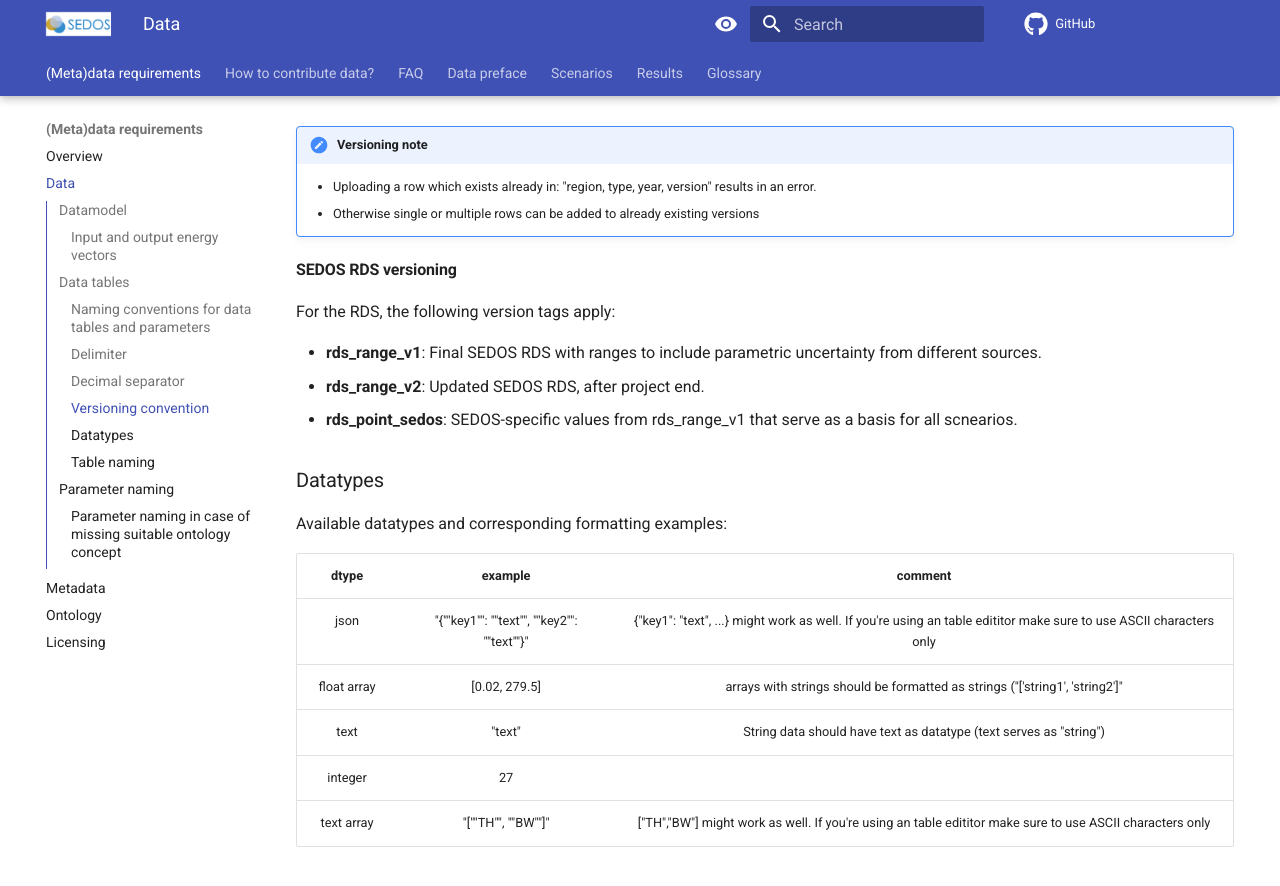
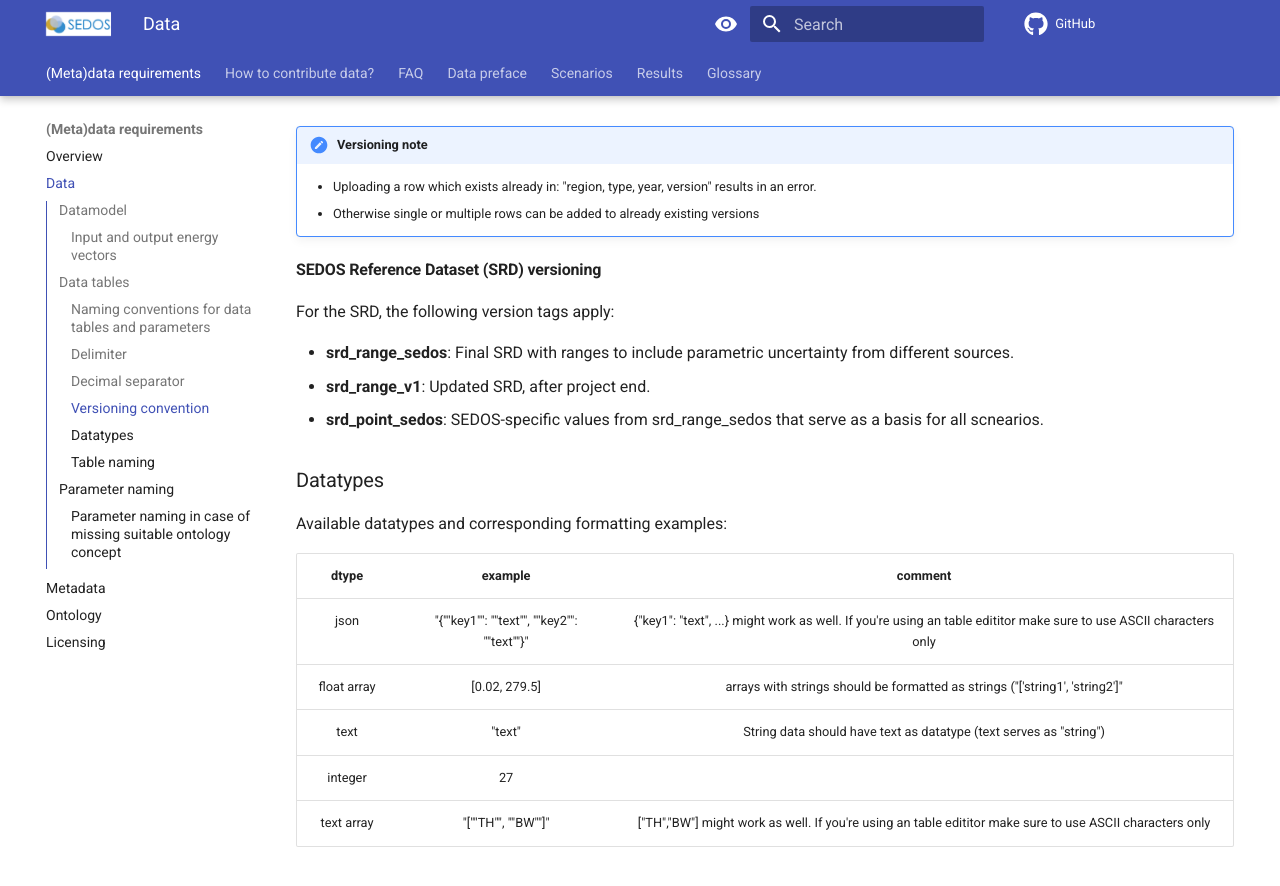
Before and after one commit to sedos-project/organization, an MkDocs documentation site: the page built from docs/data_requirements/input_data.md, in a window 1280 px wide and 900 px high, scrolled down 5000 px. Shown: the top 886 px of the window. Built offline with MkDocs 1.6.1 and Material for MkDocs 9.7.7, drawn with Linux system fonts in a browser that asks for light colours; comment, search, counter and statistics services are not loaded.

Commit message:
Update versioning

```diff
--- a/docs/data_requirements/input_data.md
+++ b/docs/data_requirements/input_data.md
@@ -197,13 +197,13 @@ Example result on OEP:
     * Otherwise single or multiple rows can be added to already existing versions
 
 
-#### SEDOS RDS versioning
+#### SEDOS Reference Dataset (SRD) versioning
 
-For the RDS, the following version tags apply:
+For the SRD, the following version tags apply:
 
-* **rds_range_v1**: Final SEDOS RDS with ranges to include parametric uncertainty from different sources.
-* **rds_range_v2**: Updated SEDOS RDS, after project end.
-* **rds_point_sedos**: SEDOS-specific values from rds_range_v1 that serve as a basis for all scnearios.
+* **srd_range_sedos**: Final SRD with ranges to include parametric uncertainty from different sources.
+* **srd_range_v1**: Updated SRD, after project end.
+* **srd_point_sedos**: SEDOS-specific values from srd_range_sedos that serve as a basis for all scnearios.
 
 ### Datatypes
 
```
